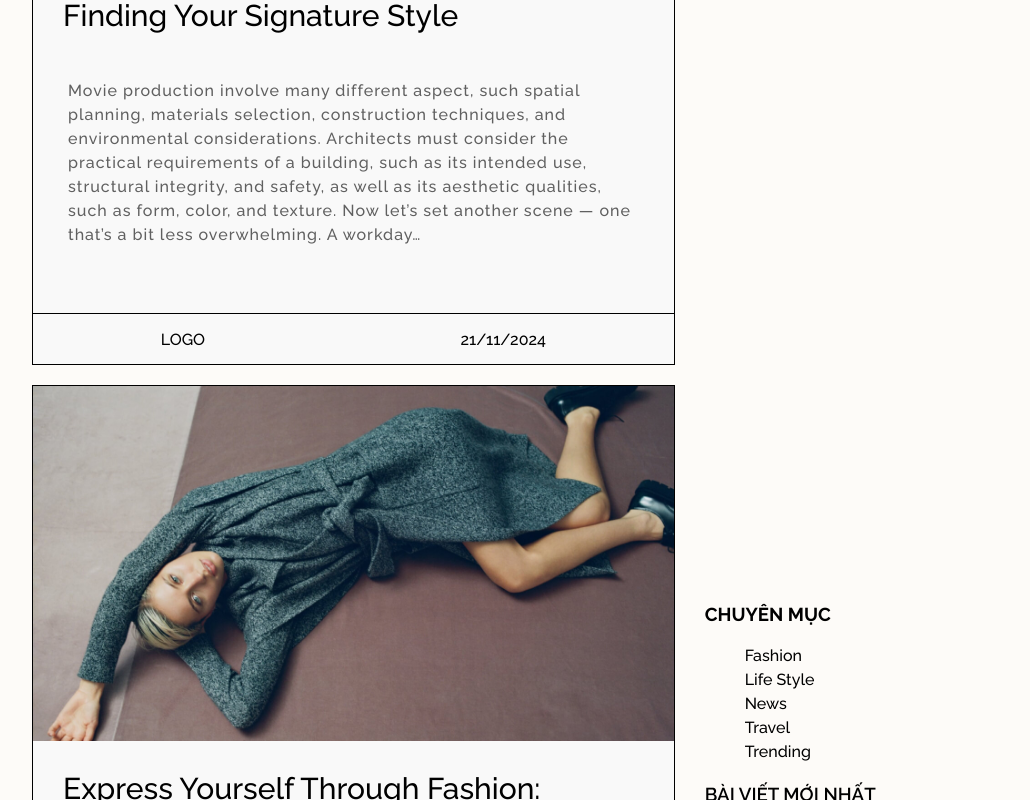
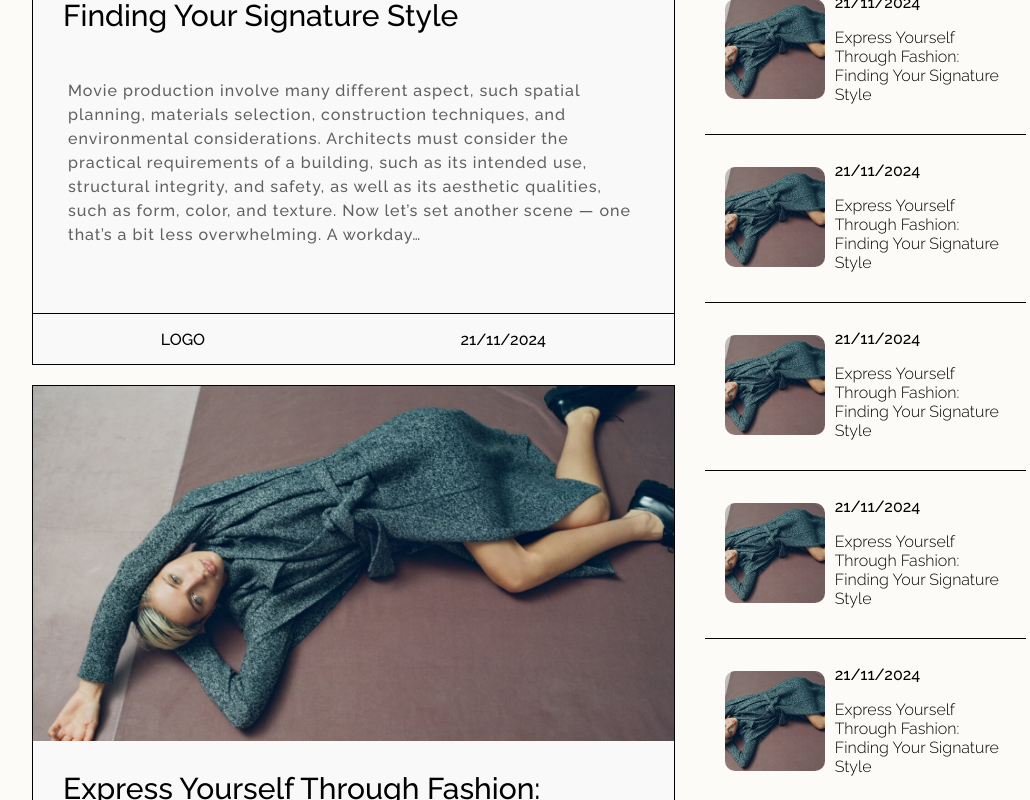
Before and after one commit to NguyenHaoTran/Fashion_Shop, a React (Vite) app: page /news in a window 1280 px wide. Shown: the part 1020-1820 px from the top of the page, without its empty margins (126-1156 px from the left). Built offline with nearby package versions, Linux system fonts and the light colour scheme.

Commit message:
end of day

```diff
--- a/src/pages/news/News.jsx
+++ b/src/pages/news/News.jsx
@@ -90,6 +90,7 @@ export const News = () => {
           </div>
           <div className="newBlog">
             <h3>BÀI VIẾT MỚI NHẤT</h3>
+            {/* items */}
             <div className="item">
               <div className="imgs">
                 <img src="../public/imgs/blog-009.jpg" alt="itemImg" />
@@ -101,6 +102,63 @@ export const News = () => {
                 </b>
               </div>
             </div>
+            {/* temp items */}
+            <div className="item">
+              <div className="imgs">
+                <img src="../public/imgs/blog-009.jpg" alt="itemImg" />
+              </div>
+              <div className="texts">
+                <p className="date_time">21/11/2024</p>
+                <b>
+                  Express Yourself Through Fashion: Finding Your Signature Style
+                </b>
+              </div>
+            </div>
+            <div className="item">
+              <div className="imgs">
+                <img src="../public/imgs/blog-009.jpg" alt="itemImg" />
+              </div>
+              <div className="texts">
+                <p className="date_time">21/11/2024</p>
+                <b>
+                  Express Yourself Through Fashion: Finding Your Signature Style
+                </b>
+              </div>
+            </div>
+            <div className="item">
+              <div className="imgs">
+                <img src="../public/imgs/blog-009.jpg" alt="itemImg" />
+              </div>
+              <div className="texts">
+                <p className="date_time">21/11/2024</p>
+                <b>
+                  Express Yourself Through Fashion: Finding Your Signature Style
+                </b>
+              </div>
+            </div>
+            <div className="item">
+              <div className="imgs">
+                <img src="../public/imgs/blog-009.jpg" alt="itemImg" />
+              </div>
+              <div className="texts">
+                <p className="date_time">21/11/2024</p>
+                <b>
+                  Express Yourself Through Fashion: Finding Your Signature Style
+                </b>
+              </div>
+            </div>
+            <div className="item">
+              <div className="imgs">
+                <img src="../public/imgs/blog-009.jpg" alt="itemImg" />
+              </div>
+              <div className="texts">
+                <p className="date_time">21/11/2024</p>
+                <b>
+                  Express Yourself Through Fashion: Finding Your Signature Style
+                </b>
+              </div>
+            </div>
+            {/*  */}
           </div>
         </div>
       </div>
--- a/src/pages/news/news.scss
+++ b/src/pages/news/news.scss
@@ -30,7 +30,7 @@
   .news_contents {
     display: flex;
     justify-content: center;
-    align-items: center;
+    align-items: flex-start;
     width: 80%;
     padding-top: 30px;
     .contents {
@@ -72,6 +72,7 @@
       width: 40%;
       // background-color: beige;
       .category {
+        margin-top: 50px;
         ul {
           line-height: 1.5;
           cursor: pointer;
@@ -85,13 +86,15 @@
           display: flex;
           justify-content: center;
           align-items: center;
-          border: 1px solid;
+          border-top: 1px solid;
+          padding: 10px;
           img {
             width: 100px;
             height: 100px;
             overflow: hidden;
             object-fit: cover;
             margin-left: 10px;
+            border-radius: 10px;
           }
           .texts {
             margin-left: 10px;
```
